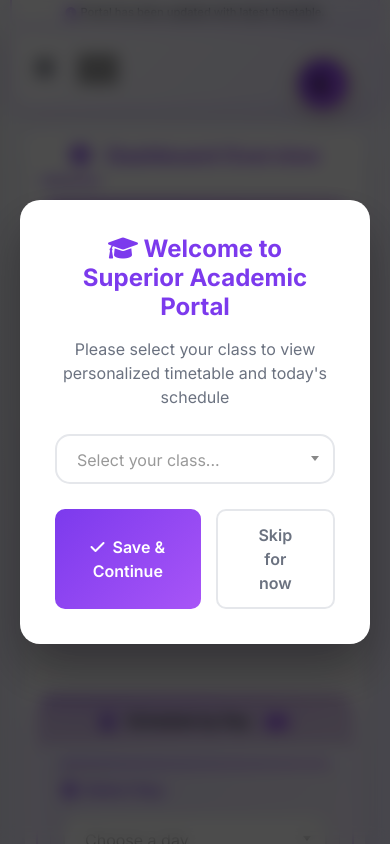
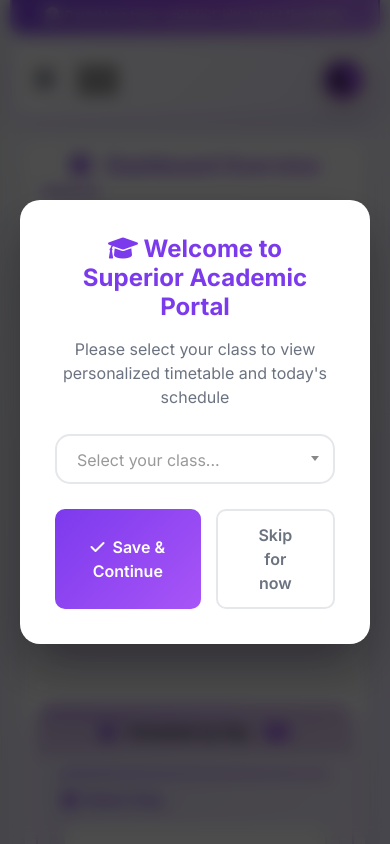
Before and after one commit to HamzaaAkmal/Superior-Tool, a Flask app: page / in a window 390 px wide. Run offline with Flask 3, Linux system fonts and the light colour scheme; some libraries are stand-ins or nearby versions; grey boxes are pictures that could not be loaded.

Commit message:
Enhace UI & Fix Mobile view header

```diff
--- a/banner_settings.json
+++ b/banner_settings.json
@@ -1,4 +1,4 @@
 {
-  "text": "Portal has been updated with latest timetable.",
+  "text": "Portal has been updated with latest timetable",
   "enabled": true
 }
--- a/static/script.js
+++ b/static/script.js
@@ -110,6 +110,29 @@
                     btn.className = 'btn btn-outline-success mb-3';
                     btn.innerHTML = '<i class="fas fa-download mr-2"></i>Export / Print Teacher Timetable';
                     btn.onclick = exportTeacherTimetable;
+                    container.parentNode.insertBefore(btn, container);
+                }
+            }
+        }, 100);
+    }
+
+    // Check if section timetable section is currently visible and add export button if section selected
+    const sectionSection = document.getElementById('section-timetable');
+    if (sectionSection && sectionSection.classList.contains('active')) {
+        setTimeout(() => {
+            const container = document.getElementById('section-timetable-container');
+            const sectionSelect = document.getElementById('section-search');
+            const existingBtn = document.getElementById('export-section-btn');
+
+            if (container && sectionSelect) {
+                const sectionSelected = sectionSelect.value && sectionSelect.value.trim() !== '';
+
+                if (sectionSelected && !existingBtn) {
+                    const btn = document.createElement('button');
+                    btn.id = 'export-section-btn';
+                    btn.className = 'btn btn-outline-success mb-3';
+                    btn.innerHTML = '<i class="fas fa-download mr-2"></i>Export / Print Section Timetable';
+                    btn.onclick = exportSectionTimetable;
                     container.parentNode.insertBefore(btn, container);
                 }
             }
@@ -983,6 +1006,29 @@
                     }
                 }
             }, 100);
+        }
+
+        // Handle section timetable export button
+        if (sectionId === 'section-timetable') {
+            // Trigger the mutation observer to add export button if section is selected
+            setTimeout(() => {
+                const container = document.getElementById('section-timetable-container');
+                const sectionSelect = document.getElementById('section-search');
+                const existingBtn = document.getElementById('export-section-btn');
+
+                if (container && sectionSelect) {
+                    const sectionSelected = sectionSelect.value && sectionSelect.value.trim() !== '';
+
+                    if (sectionSelected && !existingBtn) {
+                        const btn = document.createElement('button');
+                        btn.id = 'export-section-btn';
+                        btn.className = 'btn btn-outline-success mb-3';
+                        btn.innerHTML = '<i class="fas fa-download mr-2"></i>Export / Print Section Timetable';
+                        btn.onclick = exportSectionTimetable;
+                        container.parentNode.insertBefore(btn, container);
+                    }
+                }
+            }, 100);
         }        // Hide mini loader
         hideMiniLoader();
     }, 300);
@@ -1445,7 +1491,7 @@
             html += `<p>Generated on: ${new Date().toLocaleDateString()}</p>`;
             html += '</div>';
             html += '<table class="timetable-table">';
-            html += '<thead><tr><th>Day</th><th>Time</th><th>Subject</th><th>Groups</th><th>Location</th></tr></thead><tbody>';
+            html += '<thead><tr><th>Day</th><th>Time</th><th>Subject</th><th>Groups</th><th>Teacher</th><th>Location</th></tr></thead><tbody>';
 
             uniqueData.forEach(entry => {
                 const timeRange = `${entry.start_time} - ${entry.end_time}`;
@@ -1456,7 +1502,8 @@
                 } else {
                     groupsDisplay = entry.groups || 'N/A';
                 }
-                html += `<tr><td>${entry.day}</td><td>${timeRange}</td><td>${entry.subject}</td><td>${groupsDisplay}</td><td>${entry.location}</td></tr>`;
+                // Always use the selected teacher name for teacher timetables
+                html += `<tr><td>${entry.day}</td><td>${timeRange}</td><td>${entry.subject}</td><td>${groupsDisplay}</td><td>${teacherName}</td><td>${entry.location}</td></tr>`;
             });
 
             html += '</tbody></table>';
@@ -1474,6 +1521,85 @@
             alert('Error exporting timetable. Please try again.');
         });
 }
+
+// -------------------- Export / Print for selected section --------------------
+function exportSectionTimetable() {
+    const sectionName = document.getElementById('section-search').value;
+    if (!sectionName) {
+        alert('Please select a specific section to export their timetable. The export feature is not available when viewing all sections.');
+        return;
+    }
+
+    // Fetch the timetable and open new window for printing
+    fetch(`/timetable?name=${encodeURIComponent(sectionName)}&type=section`)
+        .then(r => r.json())
+        .then(data => {
+            if (data.length === 0) {
+                alert('No timetable data found for this section. Please select a different section.');
+                return;
+            }
+
+            // Sort the data
+            const sortedData = sortEntriesByDayAndTime(data);
+            const uniqueData = removeDuplicateEntries(sortedData);
+
+            let html = `<html><head><title>${sectionName} Timetable</title>`;
+            html += '<link rel="stylesheet" href="https://stackpath.bootstrapcdn.com/bootstrap/4.5.2/css/bootstrap.min.css">';
+            html += '<style>body { font-family: Arial, sans-serif; margin: 20px; } .header { text-align: center; margin-bottom: 30px; } .timetable-table { width: 100%; border-collapse: collapse; margin-top: 20px; } .timetable-table th, .timetable-table td { border: 1px solid #ddd; padding: 8px; text-align: left; } .timetable-table th { background-color: #f8f9fa; font-weight: bold; } @media print { .no-print { display: none; } }</style>';
+            html += '</head><body>';
+            html += '<div class="header">';
+            html += '<h2>Superior University</h2>';
+            html += `<h3>${sectionName} - Section Timetable</h3>`;
+            html += `<p>Generated on: ${new Date().toLocaleDateString()}</p>`;
+            html += '</div>';
+            html += '<table class="timetable-table">';
+            html += '<thead><tr><th>Day</th><th>Time</th><th>Subject</th><th>Teacher</th><th>Location</th></tr></thead><tbody>';
+
+            uniqueData.forEach(entry => {
+                const timeRange = `${entry.start_time} - ${entry.end_time}`;
+                html += `<tr><td>${entry.day}</td><td>${timeRange}</td><td>${entry.subject}</td><td>${entry.teacher || 'N/A'}</td><td>${entry.location}</td></tr>`;
+            });
+
+            html += '</tbody></table>';
+            html += '<div class="no-print" style="margin-top: 30px; text-align: center;">';
+            html += '<button onclick="window.print()" style="padding: 10px 20px; background: #007bff; color: white; border: none; border-radius: 5px; cursor: pointer;">Print Timetable</button>';
+            html += '</div>';
+            html += '</body></html>';
+
+            const w = window.open('', '_blank');
+            w.document.write(html);
+            w.document.close();
+        })
+        .catch(error => {
+            console.error('Error exporting section timetable:', error);
+            alert('Error exporting timetable. Please try again.');
+        });
+}
+
+// Add export button to section timetable area
+const sectionContainerObserver = new MutationObserver(() => {
+    const container = document.getElementById('section-timetable-container');
+    const sectionSelect = document.getElementById('section-search');
+    const existingBtn = document.getElementById('export-section-btn');
+
+    if (!container || !sectionSelect) return;
+
+    const sectionSelected = sectionSelect.value && sectionSelect.value.trim() !== '';
+
+    if (sectionSelected && !existingBtn) {
+        // Add export button when a section is selected
+        const btn = document.createElement('button');
+        btn.id = 'export-section-btn';
+        btn.className = 'btn btn-outline-success mb-3';
+        btn.innerHTML = '<i class="fas fa-download mr-2"></i>Export / Print Section Timetable';
+        btn.onclick = exportSectionTimetable;
+        container.parentNode.insertBefore(btn, container);
+    } else if (!sectionSelected && existingBtn) {
+        // Remove export button when no section is selected
+        existingBtn.remove();
+    }
+});
+sectionContainerObserver.observe(document.body, { childList: true, subtree: true });
 
 // Add export button to teacher timetable area
 const teacherContainerObserver = new MutationObserver(() => {
@@ -1499,8 +1625,6 @@
     }
 });
 teacherContainerObserver.observe(document.body, { childList: true, subtree: true });
-
-// Sort entries by day and time
 function sortEntriesByDayAndTime(entries) {
     const dayOrder = ["Monday", "Tuesday", "Wednesday", "Thursday", "Friday", "Saturday", "Sunday"];
 
@@ -1766,11 +1890,23 @@
 function clearTeacherSelection() {
     $('#teacher-search').val(null).trigger('change');
     loadAllTeacherTimetables();
+
+    // Remove export button when selection is cleared
+    const existingBtn = document.getElementById('export-teacher-btn');
+    if (existingBtn) {
+        existingBtn.remove();
+    }
 }
 
 function clearSectionSelection() {
     $('#section-search').val(null).trigger('change');
     document.getElementById('section-timetable-container').innerHTML = '<div class="text-center text-muted"><i class="fas fa-info-circle fa-2x mb-3"></i><p>Please select a section to view its timetable.</p></div>';
+
+    // Remove export button when selection is cleared
+    const existingBtn = document.getElementById('export-section-btn');
+    if (existingBtn) {
+        existingBtn.remove();
+    }
 }
 
 // Loading state for buttons
--- a/static/styles.css
+++ b/static/styles.css
@@ -191,53 +196,22 @@
     .burger-btn {
         padding: 8px 12px;
         font-size: 1.1rem;
+        margin-right: 10px;
     }
 
     .theme-toggle {
-        padding: 8px 10px;
-        font-size: 1rem;
-    }
-}
-
-.university-nav-brand {
-    flex: 1;
-    min-width: 0;
-}
-
-    .university-nav-logo {
-        height: 35px;
-        width: auto;
-        flex-shrink: 0;
-    }
-
-    .university-nav-name {
-        font-size: 1rem;
-        font-weight: 700;
-        color: var(--text-primary);
-        line-height: 1.2;
-        white-space: nowrap;
-        overflow: hidden;
-        text-overflow: ellipsis;
-    }
-
-    .semester-info {
-        display: none; /* Hide on mobile for space */
-    }
-
-    .burger-btn {
-        margin-right: 12px;
-        padding: 6px;
-        font-size: 20px;
-    }
-
-    .theme-toggle {
-        width: 36px;
-        height: 36px;
-        margin-left: 10px;
+        width: 40px !important;
+        height: 40px !important;
+        padding: 0 !important;
+        margin-left: 12px !important;
+        font-size: 1rem !important;
+        position: relative !important;
+        top: auto !important;
+        right: auto !important;
     }
 
     #theme-icon {
-        font-size: 1.2rem;
+        font-size: 1.1rem;
     }
 }
 
@@ -760,19 +744,7 @@
     50% { transform: translateY(-3px); }
 }
 
-/* Responsive Design */
-@media (max-width: 768px) {
-    .theme-toggle {
-        width: 50px;
-        height: 50px;
-        top: 15px;
-        right: 15px;
-    }
-
-    #theme-icon {
-        font-size: 1.2rem;
-    }
-}
+/* Responsive Design - Theme Toggle Mobile Styles Already Handled Above */
 
 /* Hide sections by default */
 .content-section {
@@ -1652,8 +1624,6 @@
     color: #000000;
     box-shadow: 0 8px 25px rgba(255, 255, 255, 0.2);
 }
-    border: 2px solid rgba(255, 255, 255, 0.3);
-}
 
 /* Responsive tweaks for schedule items */
 @media (max-width: 992px) {
@@ -4135,108 +4121,148 @@
     border-color: #ffffff !important;
 }
 
-/* Update Banner Styles - Header Theme Match */
+/* Update Banner Styles - Enhanced Banner Design */
 .update-banner {
-    background: linear-gradient(135deg, rgba(255, 255, 255, 0.95) 0%, rgba(237, 233, 254, 0.9) 100%);
-    backdrop-filter: blur(15px);
-    color: var(--text-primary);
-    padding: 8px 0;
+    background: linear-gradient(135deg, #7c3aed 0%, #a855f7 50%, #c084fc 100%);
+    color: white;
+    padding: 12px 0;
     position: relative;
-    border-bottom: 2px solid rgba(168, 85, 247, 0.2);
-    border-radius: 0 0 15px 15px;
-    box-shadow: 0 4px 15px rgba(124, 58, 237, 0.1);
+    border-bottom: 3px solid rgba(255, 255, 255, 0.3);
+    border-radius: 0 0 20px 20px;
+    box-shadow: 0 6px 25px rgba(124, 58, 237, 0.3);
     transform: translateY(-100%);
     opacity: 0;
-    transition: all 0.5s cubic-bezier(0.4, 0, 0.2, 1);
-    border: 2px solid rgba(168, 85, 247, 0.2);
+    transition: all 0.6s cubic-bezier(0.4, 0, 0.2, 1);
+    border: 2px solid rgba(255, 255, 255, 0.1);
     border-top: none;
-    margin-bottom: 15px;
+    margin-bottom: 20px;
+    overflow: hidden;
 }
 
 .update-banner.banner-visible {
     transform: translateY(0);
     opacity: 1;
+}
+
+.update-banner::before {
+    content: '';
+    position: absolute;
+    top: 0;
+    left: -100%;
+    width: 100%;
+    height: 100%;
+    background: linear-gradient(90deg, transparent, rgba(255, 255, 255, 0.1), transparent);
+    animation: banner-shimmer 6s infinite;
+}
+
+@keyframes banner-shimmer {
+    0% { left: -100%; }
+    50% { left: 100%; }
+    100% { left: -100%; }
+}
+
+.update-banner::after {
+    content: '';
+    position: absolute;
+    bottom: 0;
+    left: 0;
+    right: 0;
+    height: 2px;
+    background: linear-gradient(90deg, transparent, rgba(255, 255, 255, 0.6), transparent);
+    animation: banner-glow 3s ease-in-out infinite alternate;
+}
+
+@keyframes banner-glow {
+    0% { opacity: 0.3; }
+    100% { opacity: 0.8; }
 }
 
 .update-banner-content {
     display: flex;
     align-items: center;
     justify-content: center;
-    gap: 8px;
-    font-size: 0.85rem;
-    font-weight: 500;
+    gap: 10px;
+    font-size: 0.95rem;
+    font-weight: 600;
     text-align: center;
-    padding: 0 20px;
+    padding: 0 25px;
     position: relative;
     z-index: 2;
     white-space: nowrap;
     overflow: hidden;
     text-overflow: ellipsis;
+    text-shadow: 0 2px 4px rgba(0, 0, 0, 0.2);
 }
 
 .update-banner-content i {
-    color: var(--superior-purple);
-    font-size: 0.9rem;
-    opacity: 0.8;
+    color: rgba(255, 255, 255, 0.9);
+    font-size: 1rem;
+    opacity: 1;
     flex-shrink: 0;
-}
-
-/* Compact Mobile-first banner styles */
+    animation: icon-pulse 2s ease-in-out infinite;
+}
+
+@keyframes icon-pulse {
+    0%, 100% { transform: scale(1); }
+    50% { transform: scale(1.1); }
+}
+
+/* Enhanced Mobile-first banner styles */
 @media (max-width: 768px) {
+    .update-banner {
+        padding: 10px 0;
+        border-radius: 0 0 16px 16px;
+        box-shadow: 0 4px 20px rgba(124, 58, 237, 0.25);
+        margin-bottom: 15px;
+    }
+
+    .update-banner-content {
+        font-size: 0.9rem;
+        gap: 8px;
+        padding: 0 20px;
+        font-weight: 600;
+    }
+
+    .update-banner-content i {
+        font-size: 0.9rem;
+    }
+}
+
+@media (max-width: 576px) {
+    .update-banner {
+        padding: 8px 0;
+        border-radius: 0 0 14px 14px;
+        margin-bottom: 12px;
+    }
+
+    .update-banner-content {
+        font-size: 0.85rem;
+        gap: 7px;
+        padding: 0 16px;
+        flex-wrap: nowrap;
+        justify-content: center;
+    }
+
+    .update-banner-content i {
+        font-size: 0.85rem;
+    }
+}
+
+@media (max-width: 480px) {
     .update-banner {
         padding: 6px 0;
         border-radius: 0 0 12px 12px;
-        box-shadow: 0 2px 10px rgba(124, 58, 237, 0.08);
         margin-bottom: 10px;
     }
 
     .update-banner-content {
         font-size: 0.8rem;
         gap: 6px;
-        padding: 0 15px;
-        font-weight: 500;
+        padding: 0 14px;
     }
 
     .update-banner-content i {
         font-size: 0.8rem;
-    }
-}
-
-@media (max-width: 576px) {
-    .update-banner {
-        padding: 5px 0;
-        border-radius: 0 0 10px 10px;
-        margin-bottom: 8px;
-    }
-
-    .update-banner-content {
-        font-size: 0.75rem;
-        gap: 5px;
-        padding: 0 12px;
-        flex-wrap: nowrap;
-        justify-content: center;
-    }
-
-    .update-banner-content i {
-        font-size: 0.75rem;
-    }
-}
-
-@media (max-width: 480px) {
-    .update-banner {
-        padding: 4px 0;
-        border-radius: 0 0 8px 8px;
-        margin-bottom: 5px;
-    }
-
-    .update-banner-content {
-        font-size: 0.7rem;
-        gap: 4px;
-        padding: 0 10px;
-    }
-
-    .update-banner-content i {
-        font-size: 0.7rem;
     }
 }/* Mini Loader Animation for Tab Switching */
 .mini-loader {
```
Also changed, not shown: other parts of static/styles.css (+41 -10 lines).
